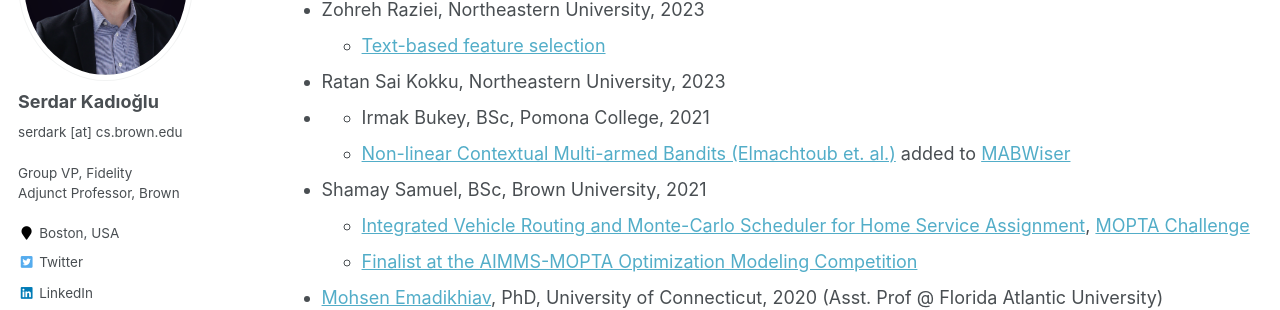
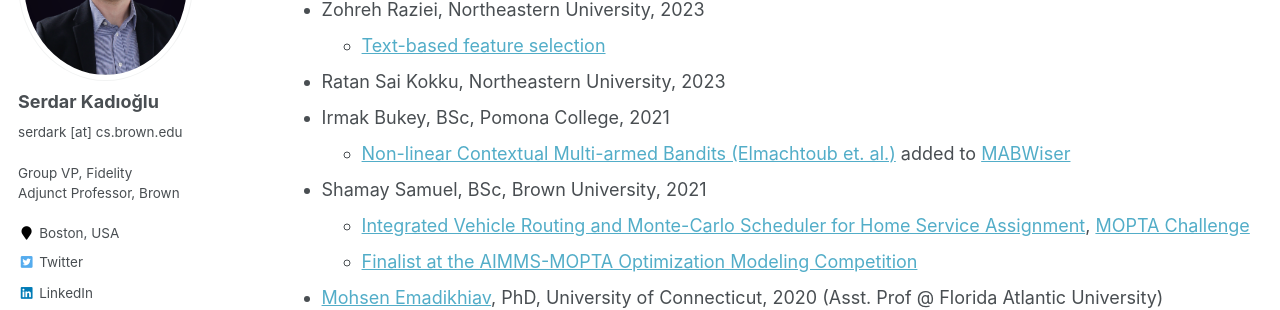
Before and after one commit to skadio/skadio.github.io, a Jekyll site: the page built from _pages/teaching.md, in a window 1280 px wide and 900 px high, scrolled down 1762 px. Shown: the part 150-460 px from the top of the window. Built offline with Jekyll 4.4.1, drawn with Linux system fonts in a browser that asks for light colours.

```diff
--- a/_pages/teaching.md
+++ b/_pages/teaching.md
@@ -57,7 +57,7 @@ I enjoy collaboration with students many of which lead to research publications:
 * Zohreh Raziei, Northeastern University, 2023
   * [Text-based feature selection](https://github.com/fidelity/selective?tab=readme-ov-file#text-based-selection)
 * Ratan Sai Kokku, Northeastern University, 2023
-* * Irmak Bukey, BSc, Pomona College, 2021
+* Irmak Bukey, BSc, Pomona College, 2021
   * [Non-linear Contextual Multi-armed Bandits (Elmachtoub et. al.)](https://arxiv.org/abs/1706.04687) added to [MABWiser](https://github.com/fidelity/mabwiser)
 * Shamay Samuel, BSc, Brown University, 2021
   * [Integrated Vehicle Routing and Monte-Carlo Scheduler for Home Service Assignment](https://arxiv.org/abs/2106.16176), [MOPTA Challenge](https://coral.ise.lehigh.edu/~mopta/)
```
